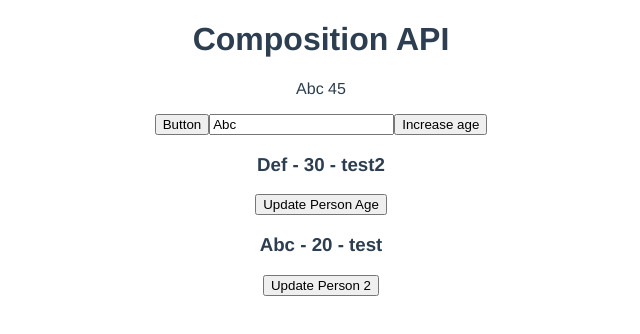
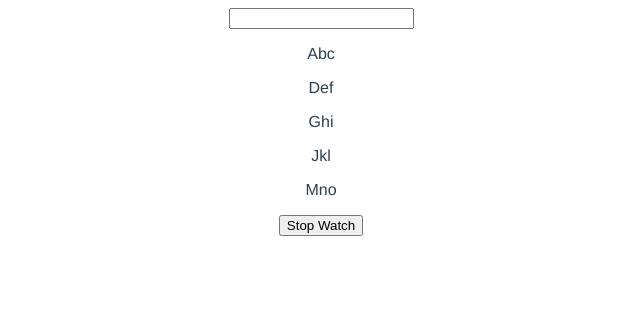
Before and after one commit to nuralam376/Vue.js-practice, a Vue app in the folder vue-blog/: page / in a window 1280 px wide. Shown: the top 334 px of the page, without its empty margins (319-959 px from the left). Built offline with nearby package versions, Linux system fonts and the light colour scheme.

Commit message:
practiced vue.js watch and watchEfftc

```diff
--- a/vue-blog/src/views/Home.vue
+++ b/vue-blog/src/views/Home.vue
@@ -1,82 +1,46 @@
 <template>
   <div class="home">
-    <h1>Composition API</h1>
-    <p ref="p">{{ name }} {{ age }}</p>
-    <button @click="handleClick">Button</button>
-    <input type="text" v-model="name" />
-    <button @click="age++">Increase age</button>
-
-    <br />
-    <h3>{{ person.name }} - {{ person.age }} - {{ anotherName }}</h3>
-    <button @click="updatePerson">Update Person Age</button>
-
-    <br />
-
-    <h3>{{ person2.name }} - {{ person2.age }} - {{ newName }}</h3>
-    <button @click="updatePerson2">Update Person 2</button>
+    <input type="text" v-model="search" />
+    <p>{{ search.value }}</p>
+    <p v-for="name in matchingNames" :key="name">{{ name }}</p>
+    <button @click="handleEffect">Stop Watch</button>
   </div>
 </template>
 
 <script>
-import { ref, reactive } from "vue";
+import { computed, ref, watch, watchEffect } from "vue";
 export default {
   name: "Home",
   components: {},
 
   setup() {
-    console.log("Setup'");
+    const search = ref("");
+    const names = ref(["Abc", "Def", "Ghi", "Jkl", "Mno"]);
+    const matchingNames = computed(() => {
+      return names.value.filter((name) => name.includes(search.value));
+    });
 
-    let name = ref("Abc");
-    let age = reactive(45);
-    const person = reactive({ name: "Def", age: 30 });
-    const person2 = ref({ name: "Abc", age: 20 });
+    const stopWatch = watch(search, () => {
+      console.log("Watch function ran");
+    });
 
-    let newName = ref("test");
-    let anotherName = reactive("test2");
+    const stopWatchEffect = watchEffect(() => {
+      console.log("Watch Effect function ran", search.value);
+    });
 
-    const updatePerson = () => {
-      person.age = 40;
-      newName = "s";
+    const handleEffect = () => {
+      stopWatch();
+      stopWatchEffect();
     };
 
-    const updatePerson2 = () => {
-      person2.value.age = 30;
-      anotherName = "test22";
+    return {
+      names,
+      search,
+      matchingNames,
+      stopWatch,
+      stopWatchEffect,
+      handleEffect,
     };
-
-    const handleClick = () => {
-      console.log("button clicked");
-      console.log(p, p.value);
-      p.value.classList.add("test");
-      p.value.textContent = "hello";
-    };
-
-    const p = ref(null);
-
-    return {
-      name,
-      age,
-      handleClick,
-      p,
-      person,
-      updatePerson,
-      person2,
-      updatePerson2,
-      anotherName,
-      newName,
-    };
-  },
-
-  created() {
-    console.log("Created");
-  },
-
-  mounted() {
-    console.log("Mounted");
-  },
-
-  updated() {
-    console.log("Updated");
   },
 };
 </script>
```
